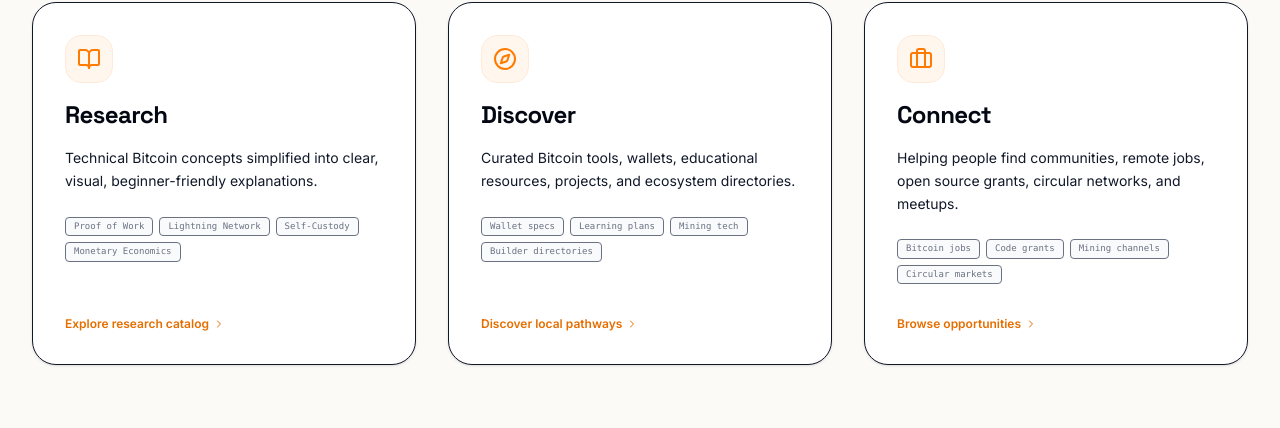
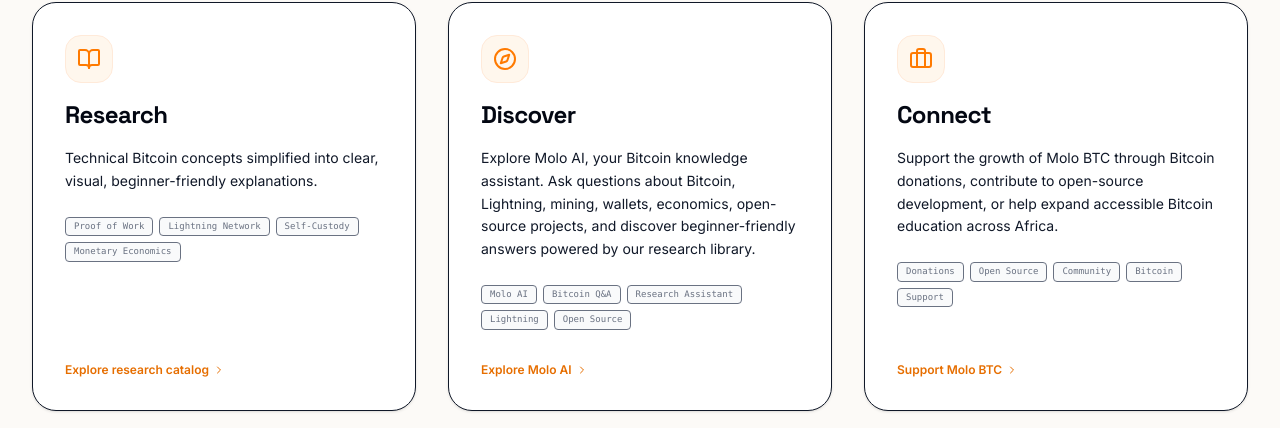
Before and after one commit to Destinysmart/Molobtc-V1, a React (Vite) app: page / in a window 1280 px wide. Shown: the part 767-1195 px from the top of the page. Built offline with nearby package versions, Linux system fonts and the light colour scheme; no server answers.

Commit message:
refactor(navigation): update anchor links for better consistency
Rename navigation anchors from "opportunities" and "donate" to "molo-ai" and "support" respectively to improve semantic clarity and URL structure across the site.

```diff
--- a/src/components/Footer.tsx
+++ b/src/components/Footer.tsx
@@ -17,7 +17,7 @@
              <a href="https://github.com/MoloBTC-Org" target="_blank" rel="noreferrer" className="w-full sm:w-auto rounded-xl bg-gray-950 px-6 py-2.5 text-sm font-semibold text-white hover:bg-gray-800 transition-all shadow-md inline-flex items-center justify-center gap-2">
                Explore Molo BTC on GitHub
              </a>
-             <a href="#ai-explorer" className="w-full sm:w-auto rounded-xl border border-gray-200 bg-white px-6 py-2.5 text-sm font-semibold text-gray-900 hover:bg-gray-50 transition-all inline-flex items-center justify-center">
+             <a href="#molo-ai" className="w-full sm:w-auto rounded-xl border border-gray-200 bg-white px-6 py-2.5 text-sm font-semibold text-gray-900 hover:bg-gray-50 transition-all inline-flex items-center justify-center">
                Ask Molo AI a Question
              </a>
           </div>
@@ -50,8 +50,8 @@
             <span className="text-[11px] font-bold text-gray-400 uppercase tracking-wider">Quick Navigation</span>
             <div className="flex flex-wrap gap-4 md:flex-col md:gap-3 text-gray-500 font-medium">
               <a href="/#research" className="hover:text-gray-900 transition-colors">Research</a>
-              <a href="/#opportunities" className="hover:text-gray-900 transition-colors">Molo AI</a>
-              <a href="/#donate" className="hover:text-gray-900 transition-colors">Support & Donate</a>
+              <a href="/#molo-ai" className="hover:text-gray-900 transition-colors">Molo AI</a>
+              <a href="/#support" className="hover:text-gray-900 transition-colors">Support & Donate</a>
               <a href="https://github.com/MoloBTC-Org" target="_blank" rel="noreferrer" className="hover:text-gray-900 transition-colors">GitHub profile</a>
             </div>
           </div>
--- a/src/components/Navigation.tsx
+++ b/src/components/Navigation.tsx
@@ -61,8 +61,8 @@
           </a>
           <div className="hidden md:flex gap-4 lg:gap-6 text-xs lg:text-sm font-medium">
             <a href="/#research" className="text-gray-550 hover:text-gray-950 transition-colors font-semibold">Research</a>
-            <a href="/#donate" className="text-gray-550 hover:text-gray-950 transition-colors font-semibold">Donate</a>
-            <a href="/#opportunities" className="text-gray-550 hover:text-gray-950 transition-colors font-semibold">Molo AI</a>
+            <a href="/#support" className="text-gray-550 hover:text-gray-950 transition-colors font-semibold">Donate</a>
+            <a href="/#molo-ai" className="text-gray-550 hover:text-gray-950 transition-colors font-semibold">Molo AI</a>
           </div>
         </div>
 
@@ -139,7 +139,7 @@
                   <span>Research</span>
                 </a>
                 <a
-                  href="/#donate"
+                  href="/#support"
                   onClick={() => setIsMobileMenuOpen(false)}
                   className="flex items-center gap-2.5 p-3 rounded-xl hover:bg-brand-50/50 hover:text-brand-700 text-gray-750 text-xs font-black uppercase tracking-wider transition-colors"
                 >
@@ -147,7 +147,7 @@
                   <span>Donate</span>
                 </a>
                 <a
-                  href="/#opportunities"
+                  href="/#molo-ai"
                   onClick={() => setIsMobileMenuOpen(false)}
                   className="flex items-center gap-2.5 p-3 rounded-xl hover:bg-brand-50/50 hover:text-brand-700 text-gray-750 text-xs font-black uppercase tracking-wider transition-colors"
                 >
--- a/src/pages/DonatePage.tsx
+++ b/src/pages/DonatePage.tsx
@@ -1,5 +1,5 @@
 import { Navigate } from "react-router-dom";
 
 export function DonatePage() {
-  return <Navigate to="/#donate" replace={true} />;
+  return <Navigate to="/#support" replace={true} />;
 }
--- a/src/pages/HomePage.tsx
+++ b/src/pages/HomePage.tsx
@@ -527,7 +527,7 @@
               transition={{ duration: 0.5, delay: 0.2 }}
               className="bg-white p-6 sm:p-8 rounded-3xl border border-gray-150 shadow-sm hover:shadow-xl transition-all hover:border-brand-300 flex flex-col justify-between group cursor-pointer"
               onClick={() => {
-                const el = document.querySelector("#discover");
+                const el = document.querySelector("#molo-ai");
                 el?.scrollIntoView({ behavior: "smooth" });
               }}
             >
@@ -537,10 +537,10 @@
                 </div>
                 <h3 className="heading-display text-xl sm:text-2xl font-bold text-gray-950 group-hover:text-brand-600 transition-colors">Discover</h3>
                 <p className="text-gray-550 text-xs sm:text-sm leading-relaxed">
-                  Curated Bitcoin tools, wallets, educational resources, projects, and ecosystem directories.
+                  Explore Molo AI, your Bitcoin knowledge assistant. Ask questions about Bitcoin, Lightning, mining, wallets, economics, open-source projects, and discover beginner-friendly answers powered by our research library.
                 </p>
                 <div className="pt-2 flex flex-wrap gap-1.5">
-                  {["Wallet specs", "Learning plans", "Mining tech", "Builder directories"].map((tag) => (
+                  {["Molo AI", "Bitcoin Q&A", "Research Assistant", "Lightning", "Open Source"].map((tag) => (
                     <span key={tag} className="bg-gray-50 text-gray-500 font-mono text-[9px] px-2 py-0.5 rounded border border-gray-150">
                       {tag}
                     </span>
@@ -548,7 +548,7 @@
                 </div>
               </div>
               <div className="mt-8 text-xs font-bold text-brand-600 group-hover:text-brand-850 flex items-center gap-1">
-                Discover local pathways <ChevronRight className="w-3 h-3 group-hover:translate-x-1 transition-transform" />
+                Explore Molo AI <ChevronRight className="w-3 h-3 group-hover:translate-x-1 transition-transform" />
               </div>
             </motion.div>
 
@@ -560,7 +560,7 @@
               transition={{ duration: 0.5, delay: 0.3 }}
               className="bg-white p-6 sm:p-8 rounded-3xl border border-gray-150 shadow-sm hover:shadow-xl transition-all hover:border-brand-300 flex flex-col justify-between group cursor-pointer md:col-span-2 lg:col-span-1"
               onClick={() => {
-                const el = document.querySelector("#opportunities");
+                const el = document.querySelector("#support");
                 el?.scrollIntoView({ behavior: "smooth" });
               }}
             >
@@ -570,10 +570,10 @@
                 </div>
                 <h3 className="heading-display text-xl sm:text-2xl font-bold text-gray-950 group-hover:text-brand-600 transition-colors">Connect</h3>
                 <p className="text-gray-550 text-xs sm:text-sm leading-relaxed">
-                  Helping people find communities, remote jobs, open source grants, circular networks, and meetups.
+                  Support the growth of Molo BTC through Bitcoin donations, contribute to open-source development, or help expand accessible Bitcoin education across Africa.
                 </p>
                 <div className="pt-2 flex flex-wrap gap-1.5">
-                  {["Bitcoin jobs", "Code grants", "Mining channels", "Circular markets"].map((tag) => (
+                  {["Donations", "Open Source", "Community", "Bitcoin", "Support"].map((tag) => (
                     <span key={tag} className="bg-gray-50 text-gray-500 font-mono text-[9px] px-2 py-0.5 rounded border border-gray-150">
                       {tag}
                     </span>
@@ -581,7 +581,7 @@
                 </div>
               </div>
               <div className="mt-8 text-xs font-bold text-brand-600 group-hover:text-brand-850 flex items-center gap-1">
-                Browse opportunities <ChevronRight className="w-3 h-3 group-hover:translate-x-1 transition-transform" />
+                Support Molo BTC <ChevronRight className="w-3 h-3 group-hover:translate-x-1 transition-transform" />
               </div>
             </motion.div>
 
@@ -760,7 +760,7 @@
         </section>
 
         {/* SECTION: SUPPORT & DONATE */}
-        <section id="donate" className="scroll-margin-top mb-24 max-w-4xl mx-auto">
+        <section id="support" className="scroll-margin-top mb-24 max-w-4xl mx-auto">
           <div className="bg-white rounded-3xl p-8 sm:p-12 border border-gray-150/80 shadow-md relative overflow-hidden">
             <div className="absolute inset-x-0 top-0 h-1.5 bg-gradient-to-r from-brand-400 to-brand-600" />
             <div className="absolute right-0 top-0 translate-x-12 -translate-y-12 h-64 w-64 rounded-full bg-brand-50/30 blur-3xl pointer-events-none" />
@@ -822,7 +822,7 @@
         </section>
 
         {/* SECTION: MOLO AI EXPLORER TUTOR */}
-        <section id="opportunities" className="mb-12 bg-[#120F0D] text-white rounded-3xl p-6 sm:p-10 relative overflow-hidden">
+        <section id="molo-ai" className="mb-12 bg-[#120F0D] text-white rounded-3xl p-6 sm:p-10 relative overflow-hidden">
           <span id="ai-explorer" className="absolute top-0 left-0" />
           <div className="absolute inset-0 bg-[radial-gradient(circle_at_bottom_left,_var(--tw-gradient-stops))] from-brand-900/40 via-transparent to-transparent pointer-events-none" />
 
@@ -1114,7 +1114,7 @@
                           const repoName = selectedRepo.name;
                           handleSelectRepo(null);
                           setTimeout(() => {
-                            const chatInput = document.querySelector("#opportunities");
+                            const chatInput = document.querySelector("#molo-ai");
                             chatInput?.scrollIntoView({ behavior: "smooth" });
                             // Prepopulate the query
                             setUserQuery(`Can you explain the main mechanics and context of the molobtc repo: "${repoName}"?`);
```
